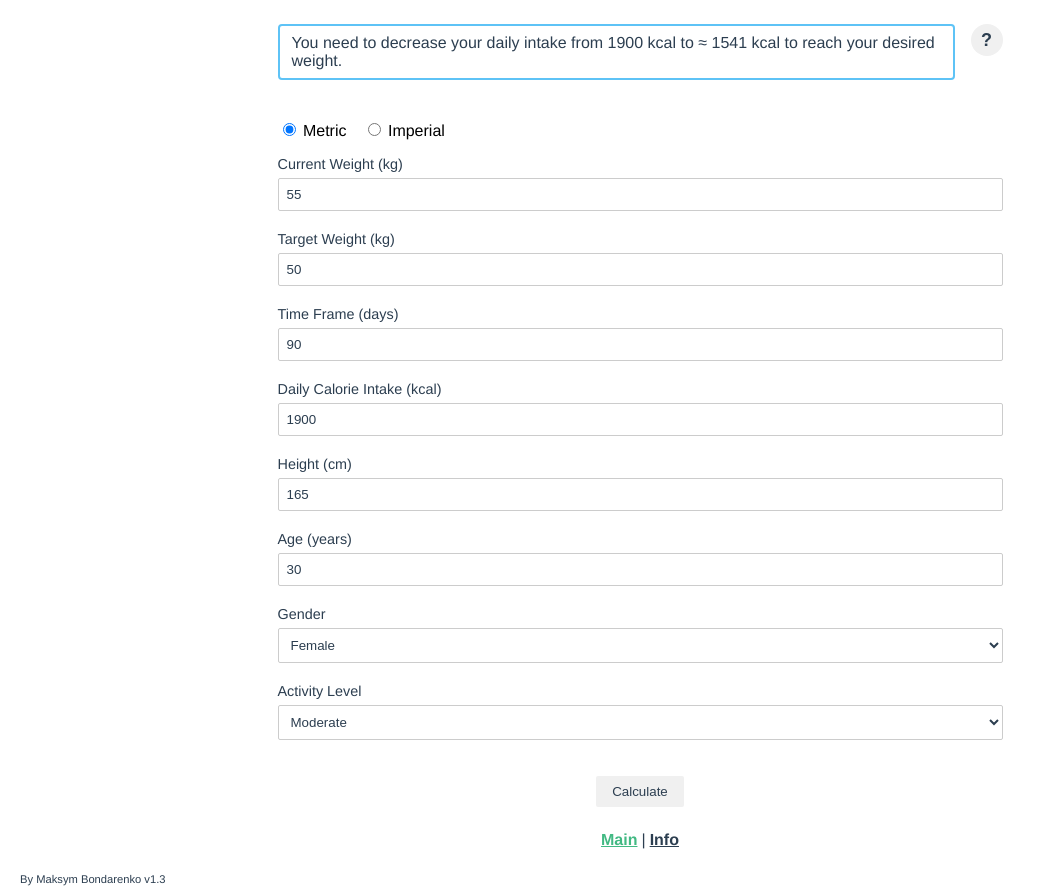
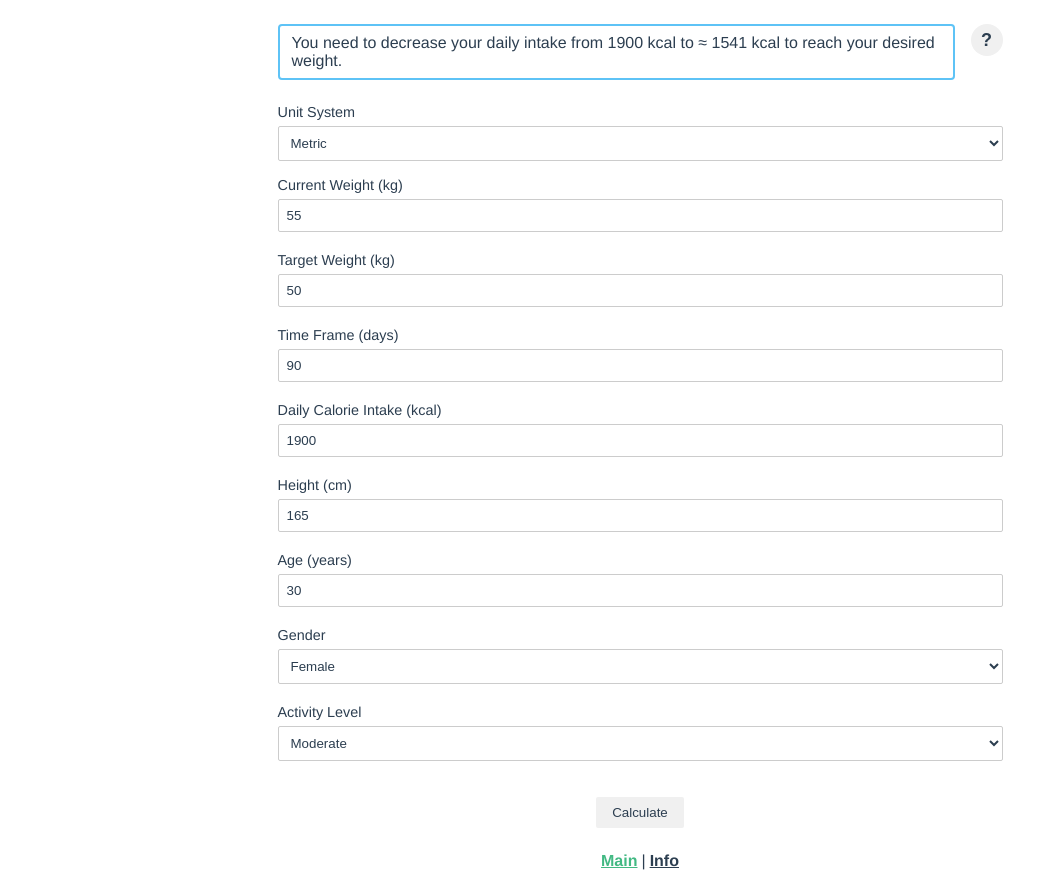
Before and after one commit to TenProtons/weight-prediction-app, a Vue app: page / in a window 1280 px wide. Shown: the part 808-1701 px from the top of the page, without its empty margins (0-1046 px from the left). Built offline with nearby package versions, Linux system fonts and the light colour scheme.

Commit message:
in process

```diff
--- a/src/components/InputField.vue
+++ b/src/components/InputField.vue
@@ -98,12 +98,6 @@ export default defineComponent({
   display: flex;
   flex-direction: column;
 
-  label {
-    margin-bottom: var(--6);
-    font-size: 0.9em;
-    text-align: start;
-  }
-
   /* Hide spinners in WebKit browsers (Chrome, Safari, Edge, Opera) */
   input[type='number']::-webkit-inner-spin-button,
   input[type='number']::-webkit-outer-spin-button {
--- a/src/components/SelectField.vue
+++ b/src/components/SelectField.vue
@@ -64,11 +64,5 @@ export default defineComponent({
 .select-field {
   display: flex;
   flex-direction: column;
-
-  label {
-    margin-bottom: var(--6);
-    font-size: 0.9em;
-    text-align: start;
-  }
 }
 </style>
--- a/src/locales/en.json
+++ b/src/locales/en.json
@@ -42,12 +42,12 @@
   "cm": "cm",
   "metric": "Metric",
   "imperial": "Imperial",
+  "unitSystem": "Unit System",
   "lbs": "lbs",
   "inches": "in",
   "years": "years",
   "darkMode": "Dark",
   "lightMode": "Light",
-
   "macronutrientDistribution": "Macronutrient Distribution",
   "protein": "Protein",
   "fats": "Fats",
--- a/src/locales/uk.json
+++ b/src/locales/uk.json
@@ -42,12 +42,12 @@
   "cm": "см",
   "metric": "Метрична",
   "imperial": "Імперська",
+  "unitSystem": "Система одиниць вимірювання",
   "lbs": "фунти",
   "inches": "дюйми",
   "years": "роки",
   "darkMode": "Темна",
   "lightMode": "Світла",
-
   "macronutrientDistribution": "Розподіл поживних речовин",
   "protein": "Білки",
   "fats": "Жири",
--- a/src/styles/styles.scss
+++ b/src/styles/styles.scss
@@ -134,6 +134,13 @@ select {
   }
 }
 
+label {
+  margin-bottom: var(--6);
+  color: var(--text-color);
+  font-size: 0.9em;
+  text-align: start;
+}
+
 h1, h2, h3, h4, h5, p {
   margin: 0;
 }
--- a/src/views/MainView.vue
+++ b/src/views/MainView.vue
@@ -19,25 +19,28 @@
       </div>
     </div>
 
-    <div class="unit-switcher">
-      <label> <input v-model="unitSystem" type="radio" value="metric" /> {{ t('metric') }} </label>
-      <label> <input v-model="unitSystem" type="radio" value="imperial" /> {{ t('imperial') }} </label>
-    </div>
+    <SelectField
+      v-model="unitSystem"
+      class="main-view__unit-switcher"
+      :label="t('unitSystem')"
+      :options="unitSystemOptions"
+    />
 
     <UserInputForm :initial-user-data="userData" :unit-system="unitSystem" @calculate="handleCalculate" />
   </div>
 </template>
 
 <script lang="ts">
+import CalorieAccuracyInfo from '@/components/CalorieAccuracyInfo.vue';
 import DoughnutChart from '@/components/DoughnutChart.vue';
+import SelectField from '@/components/SelectField.vue';
 import UserInputForm from '@/components/UserInputForm.vue';
 import WeightChart from '@/components/WeightChart.vue';
-import CalorieAccuracyInfo from '@/components/CalorieAccuracyInfo.vue';
 import { defaultUserData } from '@/constants';
 import { UserData } from '@/interfaces/UserData';
 import { loadData, saveData } from '@/services/storage';
 import { calculateCalorieAdjustment, predictWeightOverTime } from '@/utils/calculator';
-import { defineComponent, onMounted, ref, watch } from 'vue';
+import { computed, defineComponent, onMounted, ref, watch } from 'vue';
 import { useI18n } from 'vue-i18n';
 
 export default defineComponent({
@@ -47,6 +50,7 @@ export default defineComponent({
     WeightChart,
     DoughnutChart,
     CalorieAccuracyInfo,
+    SelectField,
   },
   setup() {
     const { t, locale } = useI18n();
@@ -56,6 +60,11 @@ export default defineComponent({
     const hintMessage = ref('');
     const isWarning = ref(false);
     const warningKey = ref(0);
+
+    const unitSystemOptions = computed(() => [
+      { value: 'metric', label: t('metric') },
+      { value: 'imperial', label: t('imperial') },
+    ]);
 
     // Reactive variables for charts
     const macronutrientLabels = ref<string[]>([]);
@@ -177,6 +186,7 @@ export default defineComponent({
     return {
       weightData,
       hintMessage,
+      unitSystemOptions,
       handleCalculate,
       t,
       unitSystem,
@@ -214,10 +224,8 @@ export default defineComponent({
     border-radius: var(--border-radius-4);
   }
 
-  .unit-switcher {
-    margin: var(--16) 0;
-    display: flex;
-    gap: var(--16);
+  &__unit-switcher {
+    margin-bottom: var(--16);
   }
 }
 
```
